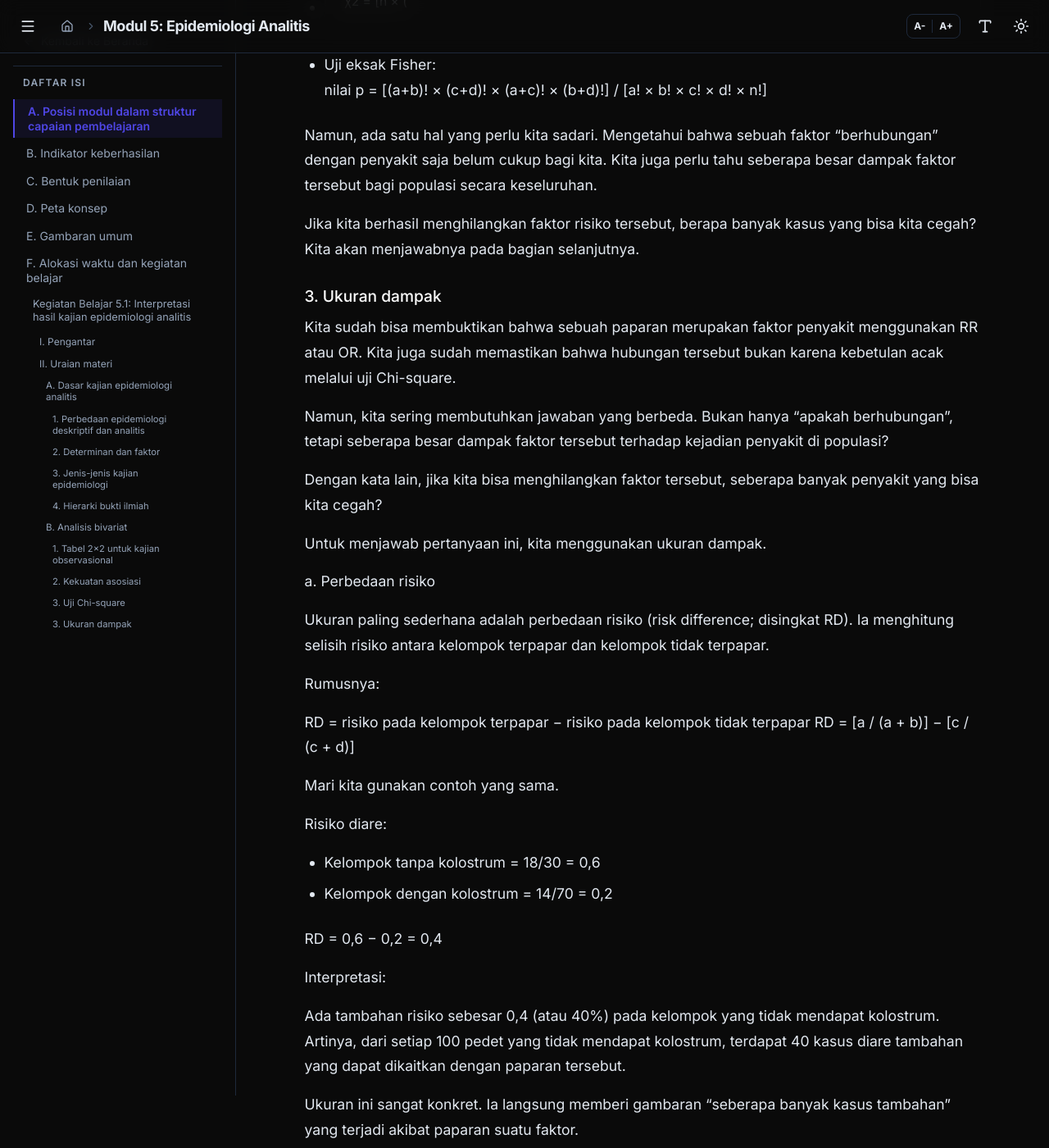
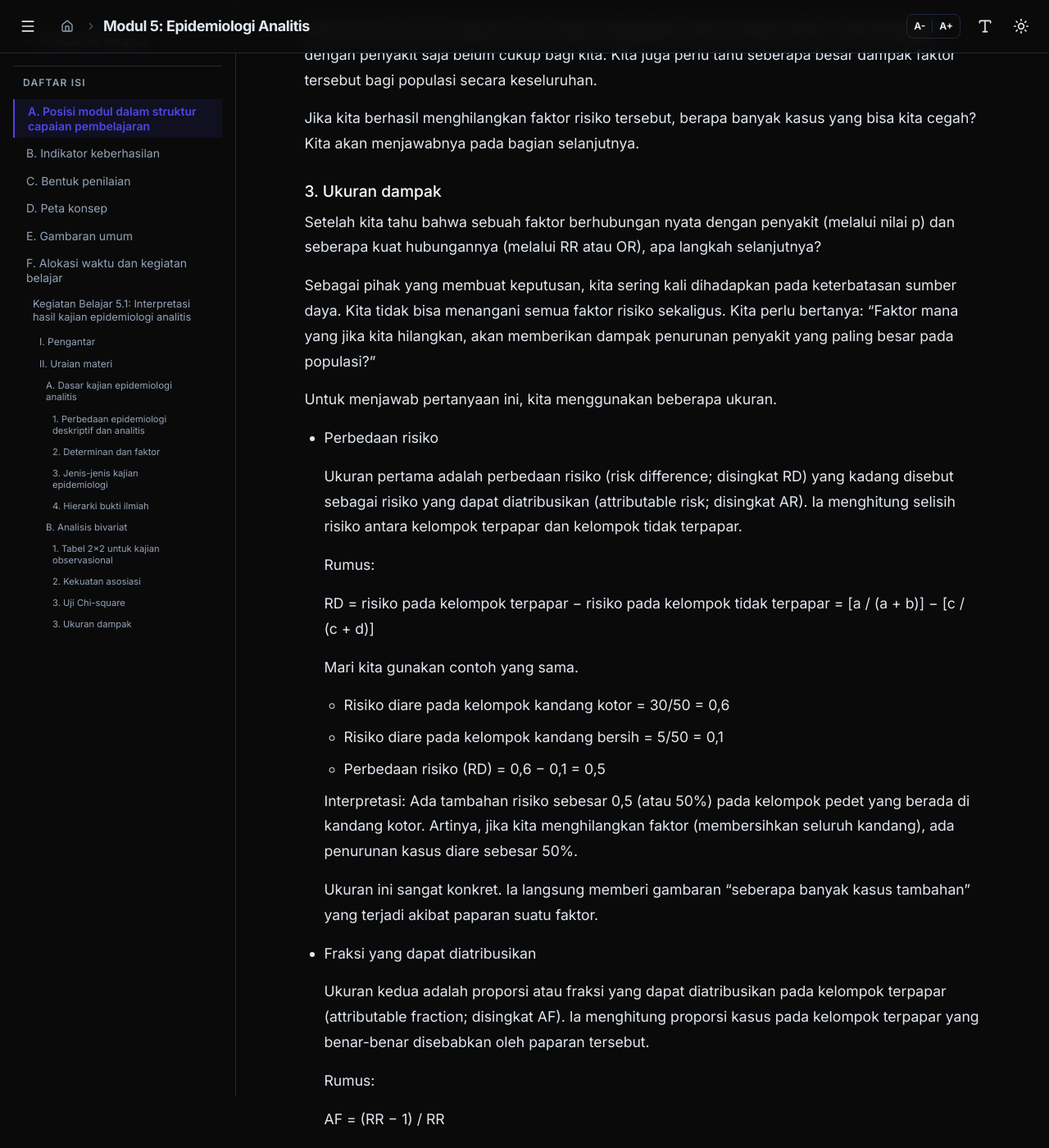
Before and after one commit to rianhs/epidemiologi-dan-ekonomi-veteriner, a Jekyll site: the page built from modul/modul-05.md, in a window 1280 px wide and 1400 px high, scrolled down 29528 px. Shown: the whole window at 82% size. Built offline with Jekyll 4.4.1, drawn with Linux system fonts in a browser that asks for light colours; nearby versions of some CDN libraries; some of the changed text lies outside the part shown.

Commit message:
Update modul-05.md

```diff
--- a/modul/modul-05.md
+++ b/modul/modul-05.md
@@ -164,11 +164,11 @@ Untuk memudahkan kita membedakan ketiganya, mari kita perhatikan tabel berikut:
 
 Tabel 5.2. Perbedaan tingkatan faktor berdasarkan kualitas bukti.
 
-|Tingkatan|Istilah|Makna utama|Contoh dalam kesehatan hewan|
-|---|---|---|---|
-|Tingkat 1|Faktor yang berasosiasi|Hubungan sebatas hasil uji statistika pada suatu kajian|Pedet yang lahir pada malam hari lebih sering menderita diare |
-|Tingkat 2|Faktor risiko/protektif|Hubungan yang selalu konsisten (meningkatkan atau menurunkan risiko) dan memiliki kepastian temporal (ada urutan waktu yang jelas) | Pedet yang terlambat mengonsumsi kolostrum lebih berisiko menderita diare |
-|Tingkat 3|Faktor penyebab|Hubungan yang sudah memenuhi kriteria kausalitas sebagai penyebab penyakit| Pedet yang terinfeksi E. coli enterotoksigenik atau Rotavirus mengalami diare |
+| Tingkatan | Istilah                            | Makna utama                                                                                                                        | Contoh dalam kesehatan hewan                                                  |
+| --------- | ---------------------------------- | ---------------------------------------------------------------------------------------------------------------------------------- | ----------------------------------------------------------------------------- |
+| Tingkat 1 | Faktor yang berasosiasi            | Hubungan sebatas hasil uji statistika pada suatu kajian                                                                            | Pedet yang lahir pada malam hari lebih sering menderita diare                 |
+| Tingkat 2 | Faktor risiko dan faktor protektif | Hubungan yang selalu konsisten (meningkatkan atau menurunkan risiko) dan memiliki kepastian temporal (ada urutan waktu yang jelas) | Pedet yang terlambat mengonsumsi kolostrum lebih berisiko menderita diare     |
+| Tingkat 3 | Faktor penyebab                    | Hubungan yang sudah memenuhi kriteria kausalitas sebagai penyebab penyakit                                                         | Pedet yang terinfeksi E. coli enterotoksigenik atau Rotavirus mengalami diare |
 
 Dari contoh di atas, kita bisa melihat bahwa sebagai calon dokter hewan, tugas kita adalah memilah bukti-bukti tersebut.
 
@@ -360,7 +360,7 @@ Tabel 5.7. Struktur standar tabel kontingensi 2×2 untuk kajian observasional.
 
 Mari kita pahami makna dari setiap sel di dalam tabel tersebut:
 * Sel a: Jumlah hewan yang terpapar faktor dan sakit.
-* Sel b: Jumlah hewan yang terpapar risiko dan tidak sakit.
+* Sel b: Jumlah hewan yang terpapar faktor dan tidak sakit.
 * Sel c: Jumlah hewan yang tidak terpapar faktor dan sakit.
 * Sel d: Jumlah hewan yang tidak terpapar faktor dan tidak sakit.
 
@@ -368,7 +368,7 @@ Mengapa posisi ini harus kita patuhi? Karena rumus-rumus yang akan kita gunakan
 
 Mari kita gunakan contoh skenario lebih mudah dibayangkan:
 
-Kita melakukan kajian potong lintang pada 100 ekor pedet. Sebanyak 50 pedet dipelihara di kandang yang kotor (F+), dan 50 pedet lainnya di kandang yang bersih (F−). Pada waktu yang sama, kita juga mendata status diare pedet-pedet tersebut. Ternyata, ada 35 pedet yang diare (D+) dan 65 pedet sisanya tidak diare (D−). Kita memasukkan data mentah ke tabel 2×2.
+Kita melakukan kajian potong lintang pada 100 ekor pedet. Sebanyak 50 pedet dipelihara di kandang yang kotor (F+), dan 50 pedet lainnya di kandang yang bersih (F−). Pada waktu yang sama, kita juga mendata status diare pada pedet-pedet tersebut. Ternyata, ada 35 pedet yang diare (D+) dan 65 pedet sisanya tidak diare (D−). Kita memasukkan data mentah ke tabel 2×2.
 
 Tabel 5.8. Contoh pengisian tabel 2×2 untuk kajian observasional mengenai faktor kebersihan kandang dan diare pada pedet.
 
@@ -378,14 +378,11 @@ Tabel 5.8. Contoh pengisian tabel 2×2 untuk kajian observasional mengenai fakto
 | F−    | 5   | 45  | 50    |
 | Total | 35  | 65  | 100   |
 
-Setelah kita berhasil menyusun tabel 2×2 dengan benar, langkah berikutnya adalah menghitung kekuatan hubungan antara paparan dan penyakit. Kita akan mulai dengan ukuran asosiasi yang paling umum digunakan.
-
+Setelah kita berhasil menyusun tabel 2×2 dengan benar, langkah berikutnya adalah menghitung kekuatan asosiasi antara paparan faktor dan penyakit.
 
 ###### 2. Kekuatan asosiasi
 
-Setelah kita menyusun data ke dalam tabel 2×2, sekarang kita akan mengubah angka-angka tersebut menjadi informasi yang lebih bermakna. Kita ingin tahu seberapa kuat hubungan antara sebuah faktor dengan kejadian penyakit.
-
-Namun, sebelum kita menghitungnya, ada dua konsep dasar yang harus kita pahami perbedaannya: risiko (risk) dan peluang relatif (odds).
+Tujuan utama kajian observasional (baik potong lintang, kasus–kontrol, maupun kohort) adalah untuk mengukur seberapa kuat asosiasi antara faktor dan penyakit. Namun, sebelum kita menghitungnya, ada dua konsep dasar yang harus kita pahami, yaitu risiko (risk) dan peluang relatif (odds).
 
 * Risiko: Proporsi (jenis perbandingan) antara jumlah hewan yang sakit dengan total populasi.
 * Peluang relatif: Rasio (jenis perbandingan) antara jumlah hewan yang sakit dengan jumlah hewan yang tidak sakit.
@@ -450,7 +447,7 @@ Sebenarnya, hal tersebut tidak menjadi masalah. Kita bebas menentukan kelompok m
 
 Contoh:
 * Jika RR = 6, maka setelah baris F+ dan F− dibalik, RR = 1/6 ≈ 0,167
-* Jika OR = 13,5, maka setelah baris F+ dan F− dibalik, OR = 1/13,5 = 0,074
+* Jika OR = 13,5, maka setelah baris F+ dan F− dibalik, OR = 1/13,5 ≈ 0,074
 
 Apakah ini salah? Tidak.
 
@@ -625,7 +622,7 @@ Tabel 5.13. Panduan pemilihan uji statistika untuk tabel kontingensi 2×2.
 
 Rumus:
 * Uji Chi-square Pearson: <br>χ2 = [n × (a×d − b×c)^2] / [(a+b)×(c+d)×(a+c)×(b+d)]
-* Uji Chi-square dengan koreksi Yates: <br>χ2 = [n × (|a×d − b×c| − 0.5n)^2] / [(a+b)×(c+d)×(a+c)×(b+d)]
+* Uji Chi-square dengan koreksi Yates: <br>χ2 = [n × ((a×d − b×c) − 0.5n)^2] / [(a+b)×(c+d)×(a+c)×(b+d)]
 * Uji eksak Fisher: <br>nilai p = [(a+b)! × (c+d)! × (a+c)! × (b+d)!] / [a! × b! × c! × d! × n!]
 
 Namun, ada satu hal yang perlu kita sadari. Mengetahui bahwa sebuah faktor "berhubungan" dengan penyakit saja belum cukup bagi kita. Kita juga perlu tahu seberapa besar dampak faktor tersebut bagi populasi secara keseluruhan.
@@ -634,58 +631,55 @@ Jika kita berhasil menghilangkan faktor risiko tersebut, berapa banyak kasus yan
 
 ###### 3. Ukuran dampak
 
-Kita sudah bisa membuktikan bahwa sebuah paparan merupakan faktor penyakit menggunakan RR atau OR. Kita juga sudah memastikan bahwa hubungan tersebut bukan karena kebetulan acak melalui uji Chi-square.
+Setelah kita tahu bahwa sebuah faktor berhubungan nyata dengan penyakit (melalui nilai p) dan seberapa kuat hubungannya (melalui RR atau OR), apa langkah selanjutnya?
 
-Namun, kita sering membutuhkan jawaban yang berbeda. Bukan hanya “apakah berhubungan”, tetapi seberapa besar dampak faktor tersebut terhadap kejadian penyakit di populasi?
+Sebagai pihak yang membuat keputusan, kita sering kali dihadapkan pada keterbatasan sumber daya. Kita tidak bisa menangani semua faktor risiko sekaligus. Kita perlu bertanya: "Faktor mana yang jika kita hilangkan, akan memberikan dampak penurunan penyakit yang paling besar pada populasi?"
 
-Dengan kata lain, jika kita bisa menghilangkan faktor tersebut, seberapa banyak penyakit yang bisa kita cegah?
+Untuk menjawab pertanyaan ini, kita menggunakan beberapa ukuran.
 
-Untuk menjawab pertanyaan ini, kita menggunakan ukuran dampak.
+* Perbedaan risiko
 
-a. Perbedaan risiko
+	Ukuran pertama adalah perbedaan risiko (risk difference; disingkat RD) yang kadang disebut sebagai risiko yang dapat diatribusikan (attributable risk; disingkat AR). Ia menghitung selisih risiko antara kelompok terpapar dan kelompok tidak terpapar.
 
-Ukuran paling sederhana adalah perbedaan risiko (risk difference; disingkat RD). Ia menghitung selisih risiko antara kelompok terpapar dan kelompok tidak terpapar.
+	Rumus:
 
-Rumusnya:
+	RD = risiko pada kelompok terpapar − risiko pada kelompok tidak terpapar = [a / (a + b)] − [c / (c + d)]
 
-RD = risiko pada kelompok terpapar − risiko pada kelompok tidak terpapar
-RD = [a / (a + b)] − [c / (c + d)]
+	Mari kita gunakan contoh yang sama.
+	* Risiko diare pada kelompok kandang kotor = 30/50 = 0,6
+	* Risiko diare pada kelompok kandang bersih = 5/50 = 0,1
+	* Perbedaan risiko (RD) = 0,6 − 0,1 = 0,5
 
-Mari kita gunakan contoh yang sama.
+	Interpretasi: Ada tambahan risiko sebesar 0,5 (atau 50%) pada kelompok pedet yang berada di kandang kotor. Artinya, jika kita menghilangkan faktor (membersihkan seluruh kandang), ada penurunan kasus diare sebesar 50%.
 
-Risiko diare:
-* Kelompok tanpa kolostrum = 18/30 = 0,6
-* Kelompok dengan kolostrum = 14/70 = 0,2
+	Ukuran ini sangat konkret. Ia langsung memberi gambaran “seberapa banyak kasus tambahan” yang terjadi akibat paparan suatu faktor.
 
-RD = 0,6 − 0,2 = 0,4
+* Fraksi yang dapat diatribusikan
 
-Interpretasi:
+	Ukuran kedua adalah proporsi atau fraksi yang dapat diatribusikan pada kelompok terpapar (attributable fraction; disingkat AF). Ia menghitung proporsi kasus pada kelompok terpapar yang benar-benar disebabkan oleh paparan tersebut.
 
-Ada tambahan risiko sebesar 0,4 (atau 40%) pada kelompok yang tidak mendapat kolostrum. Artinya, dari setiap 100 pedet yang tidak mendapat kolostrum, terdapat 40 kasus diare tambahan yang dapat dikaitkan dengan paparan tersebut.
+	Rumus:
 
-Ukuran ini sangat konkret. Ia langsung memberi gambaran “seberapa banyak kasus tambahan” yang terjadi akibat paparan suatu faktor.
+	AF = (RR − 1) / RR
 
-b. Risiko yang dapat diatribusikan (attributable risk)
+	Dengan risiko relatif (RR) = 6:
 
-Istilah attributable risk sering digunakan dalam dua makna:
-* sebagai sinonim dari perbedaan risiko, atau
-* sebagai proporsi dampak dalam kelompok terpapar.
+	AF = (6 − 1) / 6 = 5/6 ≈ 0,83
 
-Dalam modul ini, kita akan menggunakan istilah yang lebih jelas:
+	Interpretasi: Sekitar 83% kasus diare pada pedet yang tinggal di kandang kotor dapat dikaitkan dengan kondisi kandang. Sisanya mungkin dipengaruhi oleh faktor lain.
 
-Perbedaan risiko (RD) → selisih absolut
-Fraksi yang dapat diatribusikan pada kelompok terpapar (Attributable Fraction, AF)
+Mengapa ukuran dampak penting bagi kita?
 
-Fraksi yang dapat diatribusikan pada kelompok terpapar menghitung proporsi kasus pada kelompok terpapar yang benar-benar disebabkan oleh paparan tersebut.
+RR dan OR memberi tahu kita seberapa kuat hubungan. Namun, mereka tidak selalu memberi gambaran seberapa besar masalah di lapangan.
 
-Rumusnya:
+Contoh:
+* Faktor A memiliki RR = 5, tetapi hanya terjadi pada 2% populasi
+* Faktor B memiliki RR = 2, tetapi terjadi pada 60% populasi
 
-AF = (RR − 1) / RR
+Faktor mana yang lebih penting dikendalikan?
 
-Dengan RR = 3:
+Dalam banyak kasus, faktor B justru memberi dampak lebih besar terhadap total kasus penyakit, karena paparan tersebut lebih luas.
 
-AF = (3 − 1) / 3 = 2/3 ≈ 0,67
+Di sinilah ukuran seperti RD, AF, dan PAF menjadi sangat penting. Mereka membantu kita menentukan prioritas intervensi, merancang program pencegahan yang efisien, dan mengalokasikan sumber daya secara tepat.
 
-Interpretasi:
-
-Sekitar 67% kasus diare pada pedet yang tidak mendapat kolostrum dapat dikaitkan dengan kekurangan kolostrum. Sisanya mungkin disebabkan oleh faktor lain.
+Dengan memahami ukuran dampak, kita tidak hanya tahu faktor mana yang berbahaya, tetapi juga faktor mana yang paling “layak” untuk dikendalikan dalam populasi.
```
Also changed, not shown: other parts of modul/modul-05.md (+2 -2 lines).
